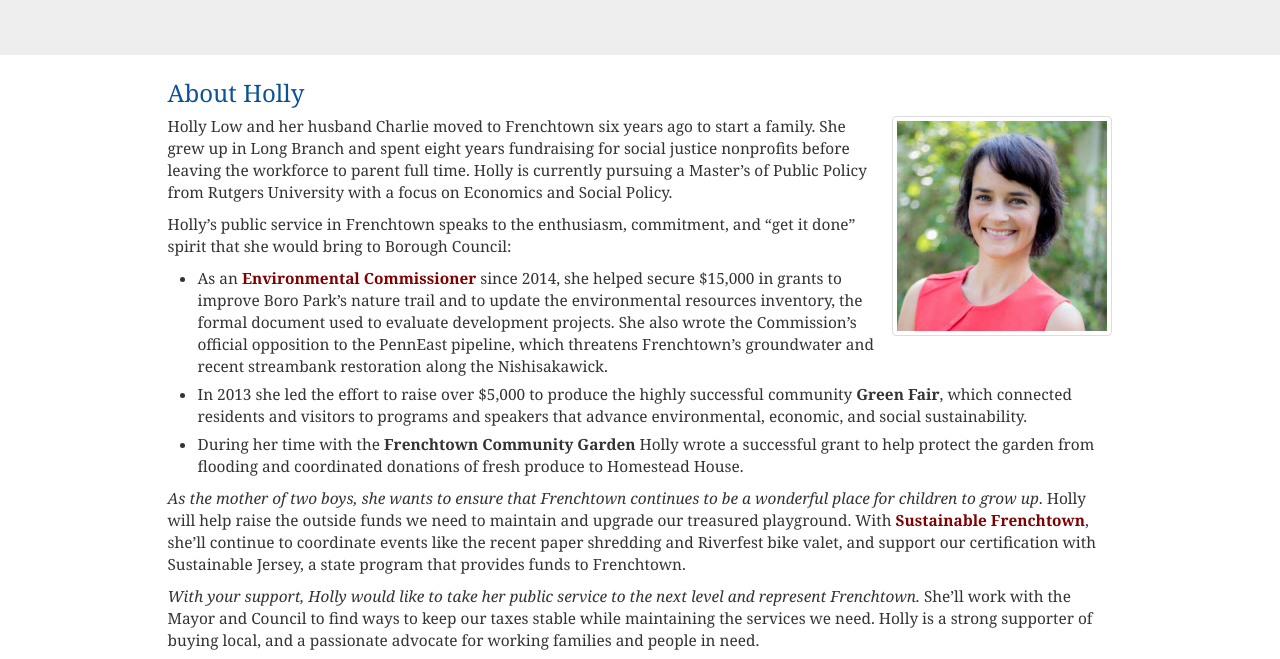
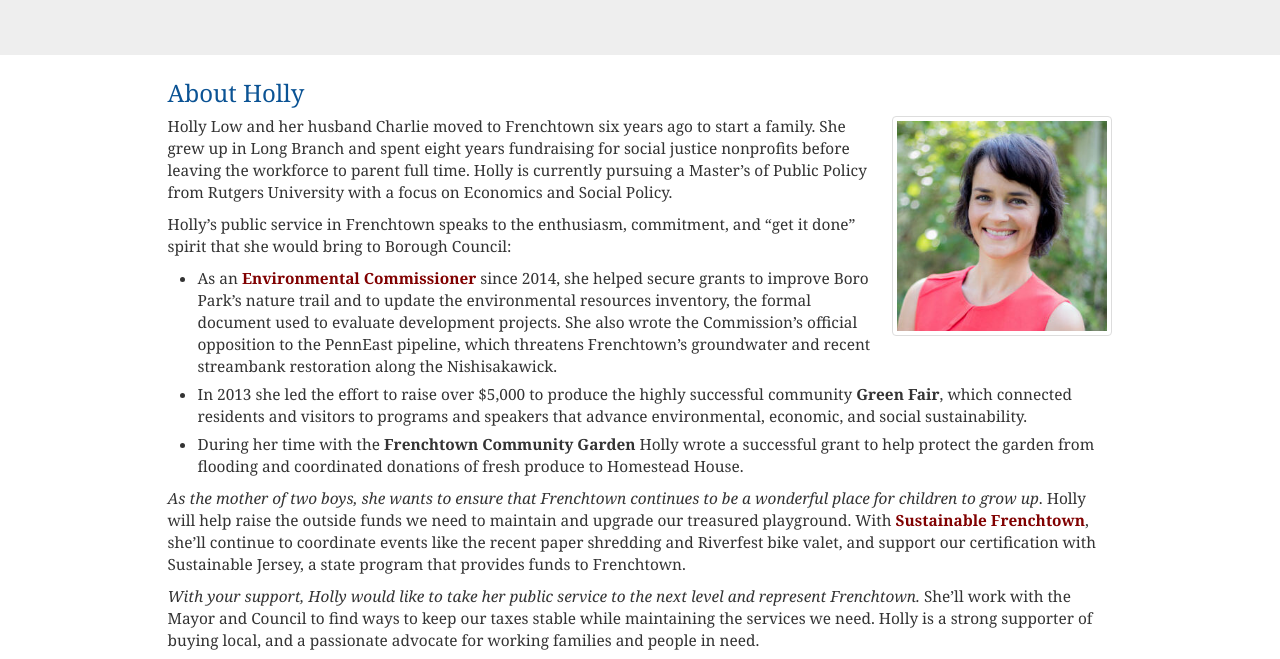
Before and after one commit to charlielow/hollylow.com, a website: page index.html in a window 1280 px wide. Shown: the part 136-795 px from the top of the page. Drawn offline with Linux system fonts and the light colour scheme; a script that the page names is missing.

Commit message:
Update index.html

```diff
--- a/index.html
+++ b/index.html
@@ -48,7 +48,7 @@
           </p>
           <ul>
             <li>As an <a href="http://frenchtownboro.com/local-government/boards-commissions-committees/environmental-commission/"><strong>Environmental Commissioner</strong></a>
-              since 2014, she helped secure $15,000 in grants to improve Boro Park&rsquo;s nature trail and to
+              since 2014, she helped secure grants to improve Boro Park&rsquo;s nature trail and to
               update the environmental resources inventory, the formal document used to evaluate development projects. She also wrote the Commission&rsquo;s official opposition
               to the PennEast pipeline, which threatens Frenchtown&rsquo;s groundwater and recent streambank restoration
               along the Nishisakawick.
```
